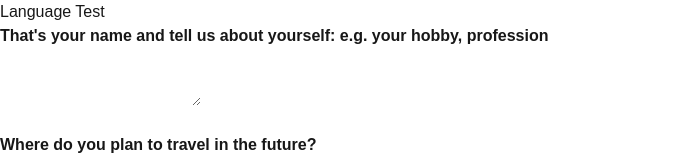
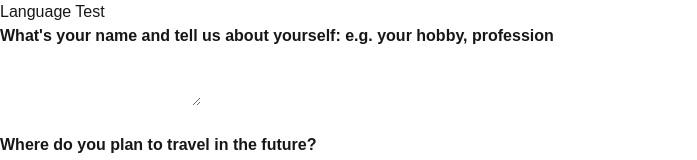
Before and after one commit to ialakey/english_dawg, a Next.js app: page / in a window 1280 px wide. Shown: the top 160 px of the page, without its empty margins (0-697 px from the left). Built offline with nearby package versions, Linux system fonts and the light colour scheme.

Commit message:
fix whats your name

```diff
--- a/src/app/layout.tsx
+++ b/src/app/layout.tsx
@@ -26,7 +26,7 @@ export default function RootLayout({
 	return (
 		<html lang="en">
 			<head>
-				<meta name="viewport" content="width=device-width, initial-scale=1.0" />
+				<meta name="viewport" content="width=device-width, initial-scale=1" />
 			</head>
 			<body
 				className={`${geistSans.variable} ${geistMono.variable} antialiased`}
--- a/src/app/page.tsx
+++ b/src/app/page.tsx
@@ -34,7 +34,7 @@ const LanguageTestPage = () => {
   Modal.setAppElement('body')
 
 	const questions = [
-		"That's your name and tell us about yourself: e.g. your hobby, profession",
+		"What's your name and tell us about yourself: e.g. your hobby, profession",
 		"Where do you plan to travel in the future?",
 		"What were your proudest achievements or goals you set for your career?",
 		"How do you interpret this quote, and what practical steps can one take to live by it?",
```
